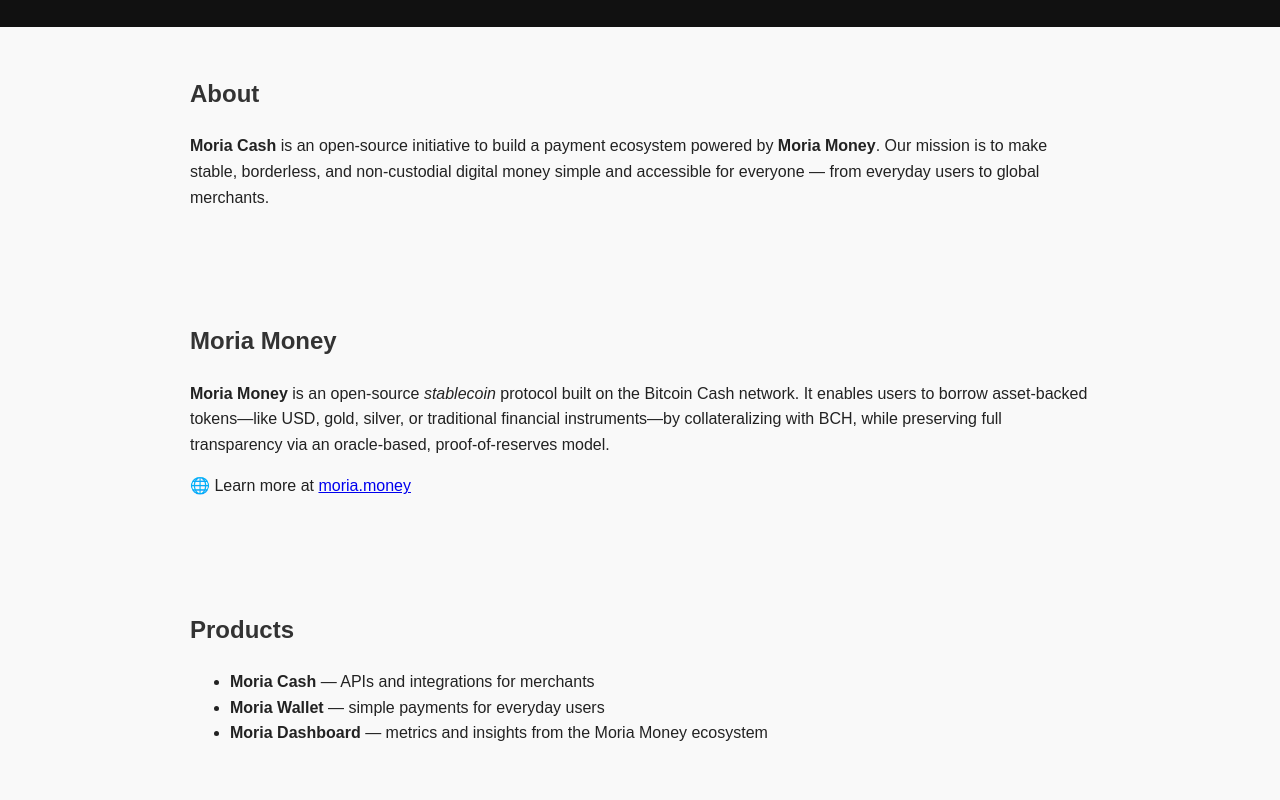
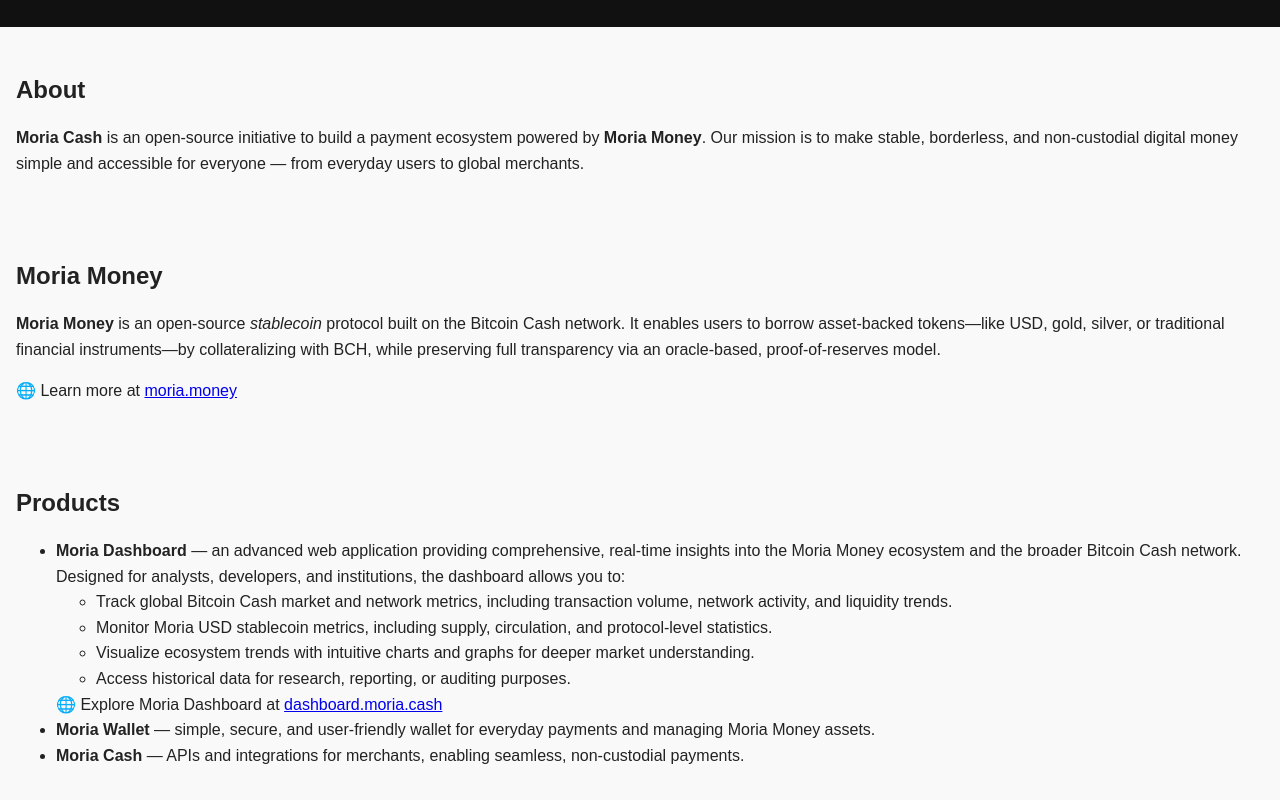
Before and after one commit to moria-cash/www, a plain HTML site: page index.html in a window 1280 px wide. Shown: the part 380-1180 px from the top of the page. Drawn offline with Linux system fonts and the light colour scheme.

Commit message:
Add details about Moria Dashboard and add  link to web app

```diff
--- a/index.html
+++ b/index.html
@@ -37,15 +37,17 @@
         }
 
         section {
-            padding: 3rem 1rem;
-            max-width: 900px;
-            margin: auto;
+            padding: 1.5rem 1rem;
         }
 
         h2 {
-            margin-top: 0;
-            color: #333;
+            margin-bottom: 0.75rem;
         }
+
+        p {
+            margin-bottom: 0.75rem;
+        }
+
 
         footer {
             background: #111;
@@ -141,9 +143,29 @@
     <section id="products">
         <h2>Products</h2>
         <ul>
-            <li><strong>Moria Cash</strong> — APIs and integrations for merchants</li>
-            <li><strong>Moria Wallet</strong> — simple payments for everyday users</li>
-            <li><strong>Moria Dashboard</strong> — metrics and insights from the Moria Money ecosystem</li>
+            <li>
+                <strong>Moria Dashboard</strong> — an advanced web application providing comprehensive, real-time
+                insights into the Moria Money ecosystem and the broader Bitcoin Cash network.
+                Designed for analysts, developers, and institutions, the dashboard allows you to:
+                <ul>
+                    <li>Track global Bitcoin Cash market and network metrics, including transaction volume, network
+                        activity, and liquidity trends.</li>
+                    <li>Monitor Moria USD stablecoin metrics, including supply, circulation, and protocol-level
+                        statistics.</li>
+                    <li>Visualize ecosystem trends with intuitive charts and graphs for deeper market understanding.
+                    </li>
+                    <li>Access historical data for research, reporting, or auditing purposes.</li>
+                </ul>
+                🌐 Explore Moria Dashboard at
+                <a href="https://dashboard.moria.cash" target="_blank" rel="noopener noreferrer">
+                    dashboard.moria.cash
+                </a>
+            </li>
+            <li><strong>Moria Wallet</strong> — simple, secure, and user-friendly wallet for everyday payments and
+                managing Moria Money assets.</li>
+            <li><strong>Moria Cash</strong> — APIs and integrations for merchants, enabling seamless, non-custodial
+                payments.</li>
+
         </ul>
     </section>
 
```
